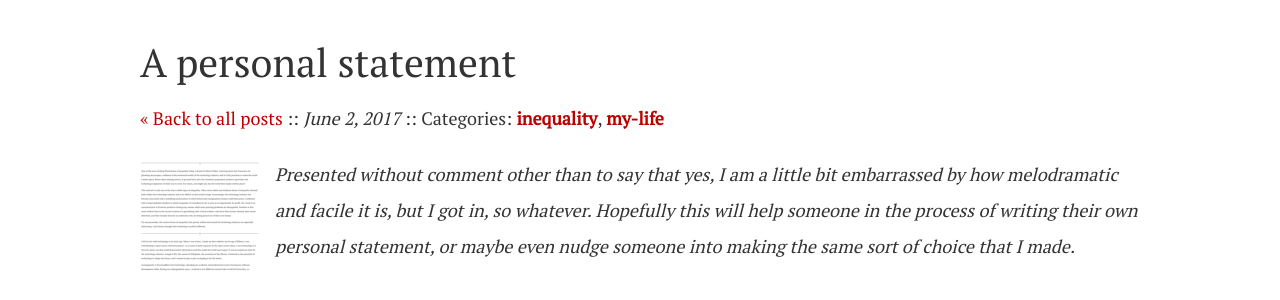
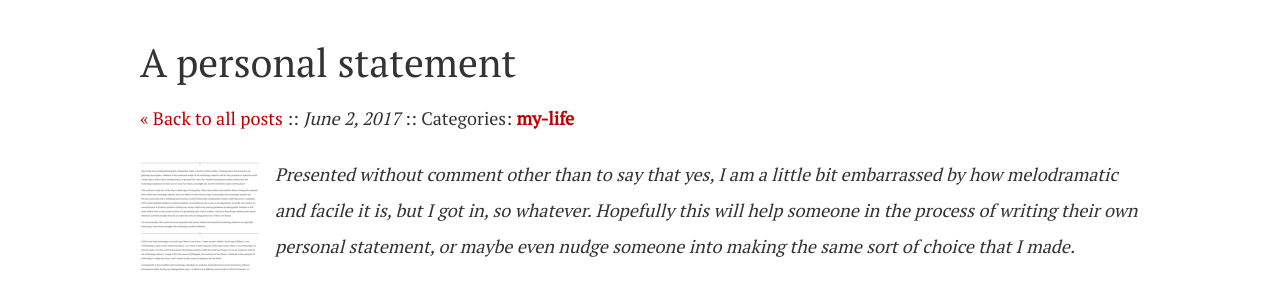
Before and after one commit to dellsystem/dellsystem.github.io, a Jekyll site: the page built from _posts/2017-06-02-a-personal-statement.md, in a window 1280 px wide and 900 px high. Shown: the part 206-506 px from the top of the window. Built offline with Jekyll 4.4.1, drawn with Linux system fonts in a browser that asks for light colours.

Commit message:
Remove unused category for a-personal-statement

```diff
--- a/_posts/2017-06-02-a-personal-statement.md
+++ b/_posts/2017-06-02-a-personal-statement.md
@@ -2,7 +2,6 @@
 layout: post
 title: A personal statement
 categories:
-- inequality
 - my-life
 ---
 
```
